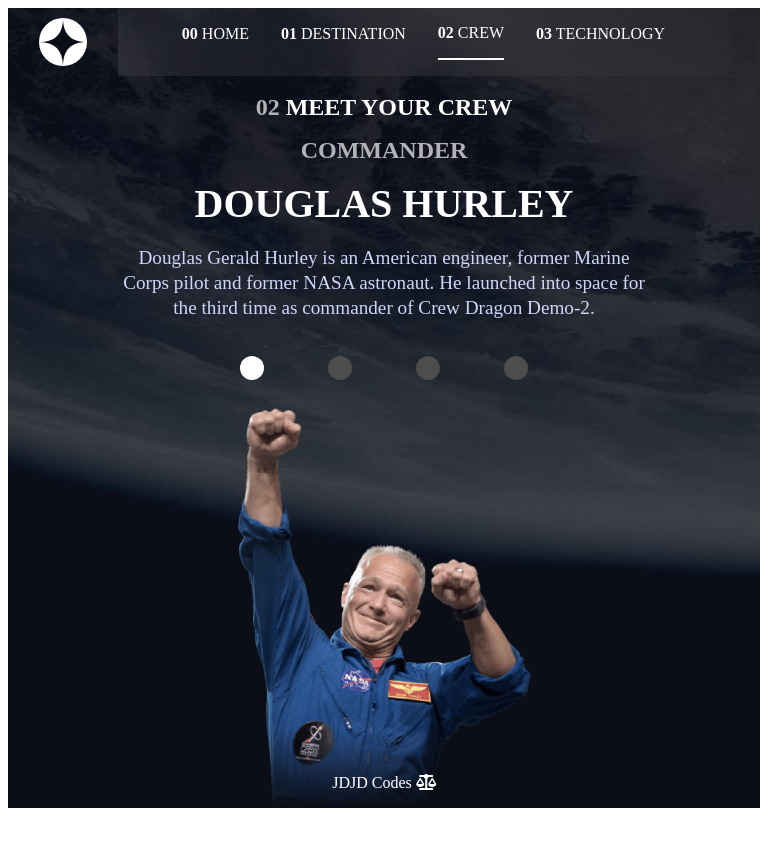
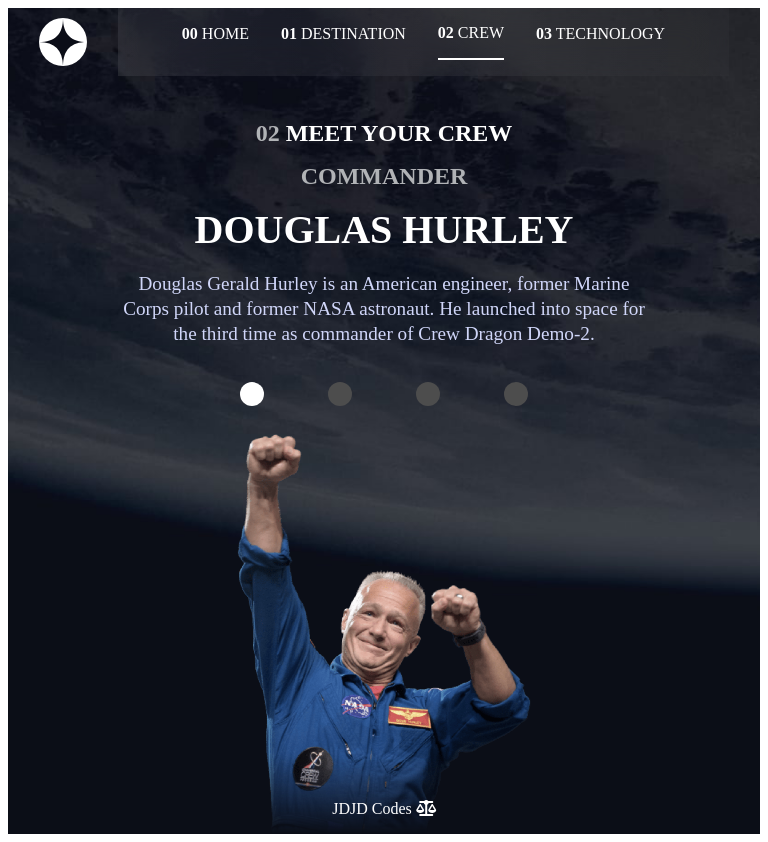
Before and after one commit to uconnwomensbball/SpaceTourismSite, a React (Vite) app: page /crew in a window 768 px wide. Before the commit the page ends 816 px from the top, so only its background shows below. Built offline with nearby package versions, Linux system fonts and the light colour scheme; a web font is replaced by a local one.

Commit message:
2 Jan 26 - Styles: @mediaqueries

```diff
--- a/src/index.css
+++ b/src/index.css
@@ -448,7 +448,7 @@
         justify-content: flex-end;
         align-items: center;
         gap: 0rem;
-        padding-top: 5rem;
+        padding-top: 7rem;
     }
 
     .crew-details-div{
```
